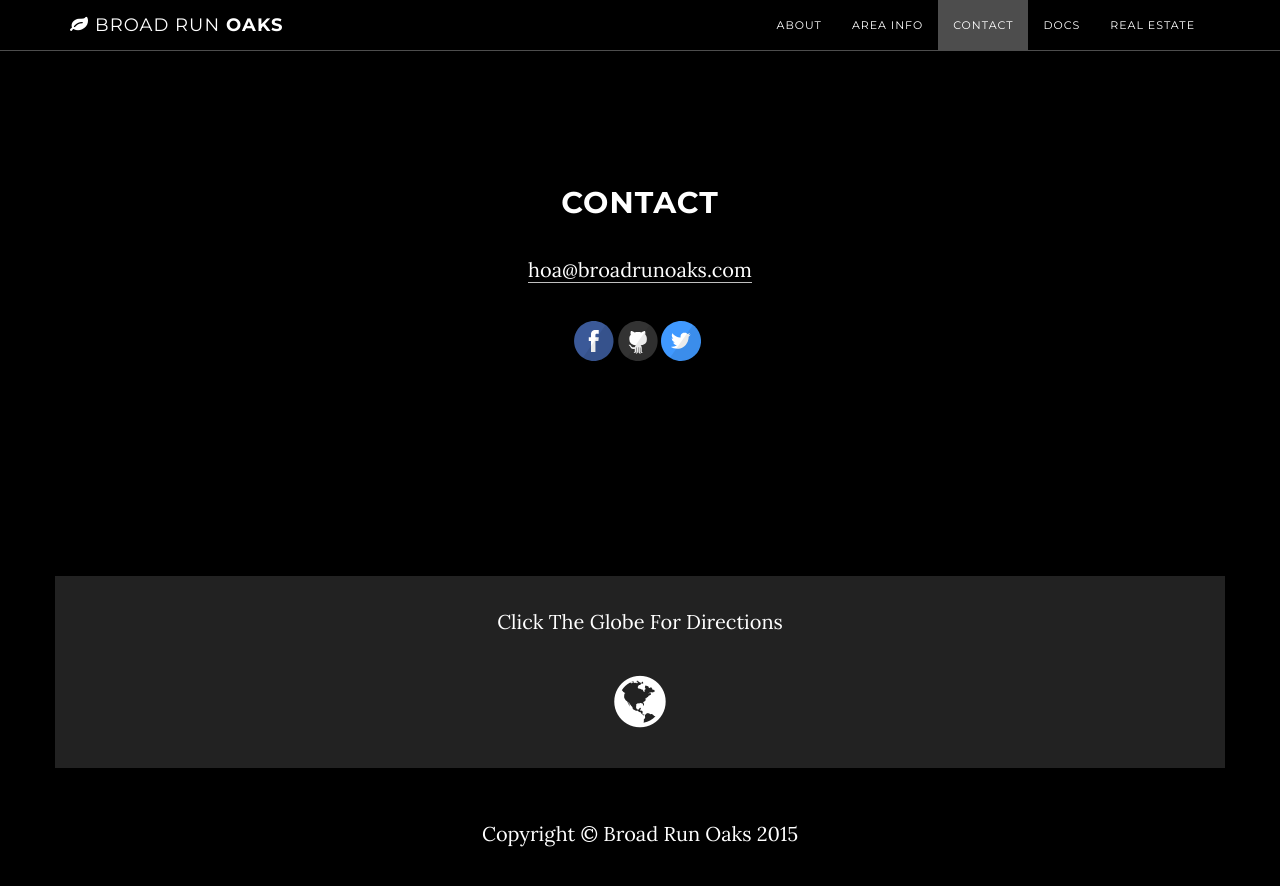
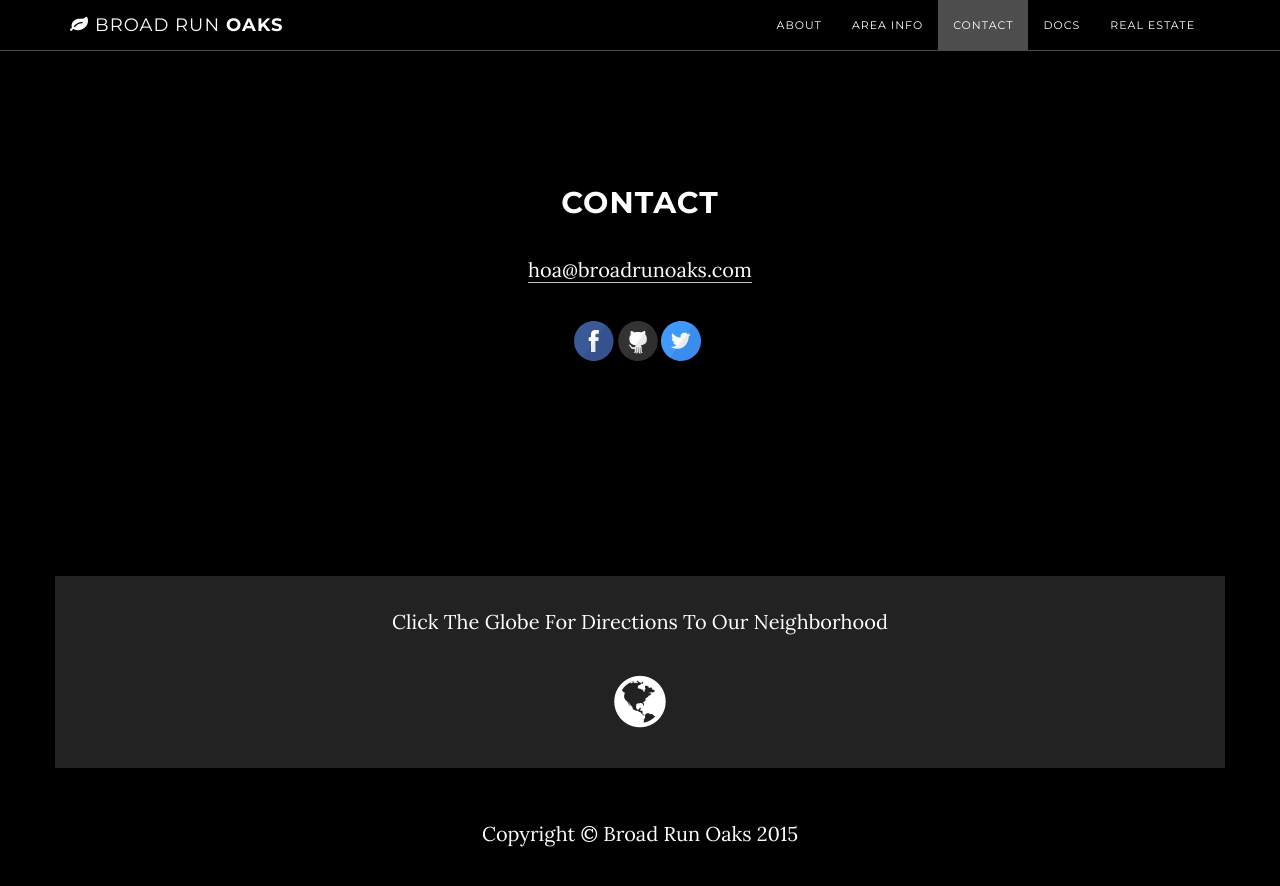
Before and after one commit to BroadRunOaks/broadrunoaks.github.io, a Jekyll site: the page built from index.html, in a window 1280 px wide and 900 px high, scrolled down 1976 px. Shown: the top 886 px of the window. Built offline with Jekyll 4.4.1, drawn with Linux system fonts in a browser that asks for light colours; Markdown is read by kramdown in place of the engine named in the settings.

Commit message:
Update map.html

```diff
--- a/_includes/map.html
+++ b/_includes/map.html
@@ -3,7 +3,7 @@
     <section id="map_wrapper" class="content-section text-center">
         <div id="map_section" class="container">
             <div class="col-lg-8 col-lg-offset-2">
-                <p>Click The Globe For Directions</p>
+                <p>Click The Globe For Directions To Our Neighborhood</p>
                 <p onclick = "window.location='https://www.google.com/maps/place/Broad+Run+Oaks/@38.7782337,-77.6129419,15z/data=!3m1!4b1!4m2!3m1!1s0x89b666fce64b110d:0xc95e47d13e174b9e'">
                   <i class="fa fa-globe fa-3x"></i>
                 </p>
```
